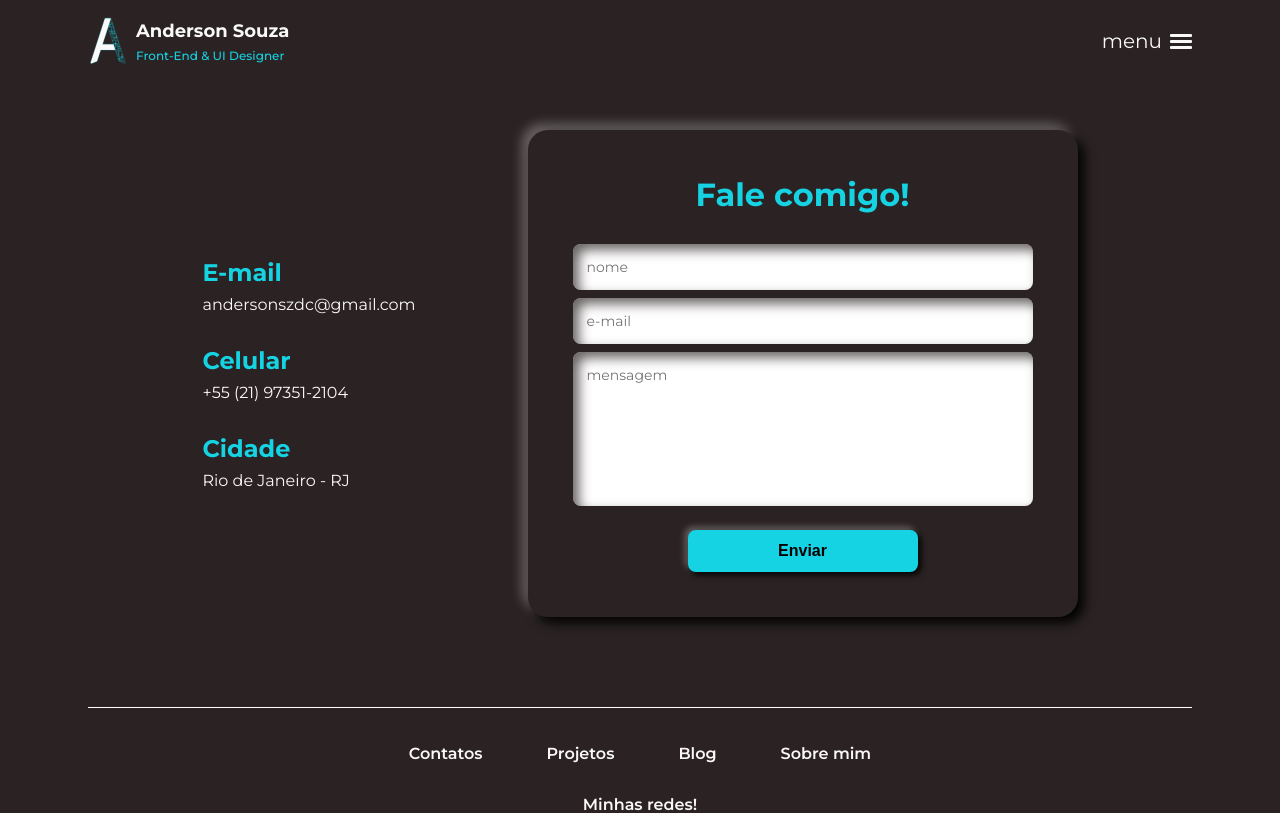
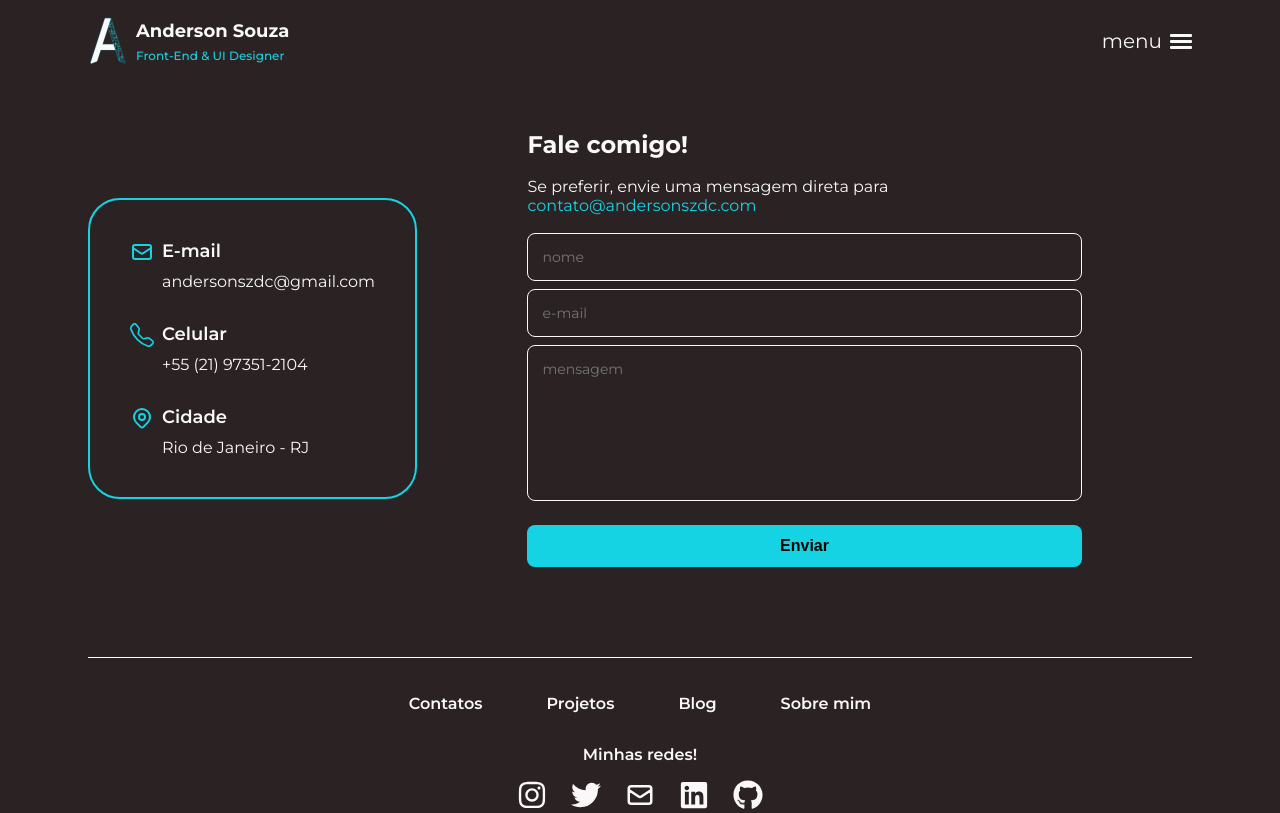
Before and after one commit to andersonszdc/My-site, a Next.js app: page /contatos in a window 1280 px wide. Shown: the top 813 px of the page. Built offline with nearby package versions, Linux system fonts and the light colour scheme; no server answers.

Commit message:
feat: updated contacts page

```diff
--- a/components/Forms.tsx
+++ b/components/Forms.tsx
@@ -8,17 +8,20 @@ interface WrapperProps {
 const Wrapper = styled.div<WrapperProps>`
     display: flex;
     flex-direction: column;
-    padding: 4.5rem;
     width: 100%;
-    max-width: 55rem;
-    background-color: #2B2323;
-    border-radius: 2rem;
-    box-shadow: 6px 6px 12px 0px rgba(0, 0, 0, 1), -6px -6px 12px 0px rgba(255, 255, 255, 0.3);
+    padding: 0 10%;
 
     h2 {
-      font-size: 3.2rem;
-      margin-bottom: 3rem;
-      text-align: center;
+      font-size: 2.4rem;
+    }
+
+    p {
+      font-size: 1.6rem;
+      margin: 1.8rem 0;
+      font-weight: 400;
+    }
+
+    .contrast {
       color: ${props => props.theme.colors.blue};
     }
 
@@ -30,15 +33,15 @@ const Wrapper = styled.div<WrapperProps>`
 
     .inputs {
       border-radius: .8rem;
-      border: none;
+      border: 1px solid ${props => props.theme.colors.text};
       padding: 1.4rem;
       font-family: 'Montserrat';
       font-size: 1.4rem;
-      box-shadow: 6px 6px 12px 0px rgba(43, 35, 35, 0.7) inset;
+      background-color: transparent;
     }
 
     .send {
-      width: 50%;
+      width: 100%;
       border: none;
       padding: 1.2rem;
       border-radius: .8rem;
@@ -47,7 +50,6 @@ const Wrapper = styled.div<WrapperProps>`
       font-weight: 600;
       background-color: ${props => props.theme.colors.blue};
       cursor: pointer;
-      box-shadow: 3px 3px 6px 0px rgba(0, 0, 0, 1), -3px -3px 6px 0px rgba(255, 255, 255, 0.3);
       ${({loading}) => loading ? 'opacity: 0.5' : 'opacity: 1'};
     }
 
@@ -65,7 +67,11 @@ const Wrapper = styled.div<WrapperProps>`
 
     @media (max-width: 400px) {
       h2 {
-        font-size: 2.4rem;
+        font-size: 2.0rem;
+      }
+
+      p {
+        font-size: 1.4rem;
       }
     }
 `
@@ -114,6 +120,7 @@ const Forms: React.FC = () => {
     return (
         <Wrapper loading={loading} >
             <h2>Fale comigo!</h2>
+            <p>Se preferir, envie uma mensagem direta para <span className="contrast">contato@andersonszdc.com</span></p>
             <form onSubmit={handleSubmit}>
               <input
               className='inputs'
--- a/pages/contatos/index.tsx
+++ b/pages/contatos/index.tsx
@@ -1,13 +1,14 @@
 import React from 'react'
+import { BsTelephone } from 'react-icons/bs'
+import { HiOutlineLocationMarker, HiOutlineMail } from 'react-icons/hi'
 import styled from 'styled-components'
 import Forms from '../../components/Forms'
 
 const Wrapper = styled.div`
   display: flex;
-  gap: 11.2rem;
   justify-content: center;
   align-items: center;
-  padding: 0 7%;
+  padding: 0 4%;
   margin: 4.8rem 0 9rem 0;
 
   @media (max-width: 1000px) {
@@ -24,21 +25,47 @@ const Infos = styled.ul`
   display: flex;
   flex-direction: column;
   gap: 3.2rem;
+  padding: 4rem;
+  border-radius: 3.2rem;
+  border: 2px solid ${props => props.theme.colors.blue};
+
   .infos_item {
-    display: flex;
-    flex-direction: column;
+    display: grid;
+    grid-template-columns: 2.4rem auto;
     list-style: none;
     gap: .8rem;
+  }
+
+  .icon {
+    font-size: 2.4rem;
+    color: ${props => props.theme.colors.blue};
+  }
+
+  h2 {
+    font-size: 1.8rem;
+    font-weight: 600;
+  }
+
+  h3 {
+    grid-column: 2/3;
+    font-size: 1.6rem;
+    font-weight: 400;
+  }
+
+  @media (max-width: 400px) {
+    padding: 1.6rem;
+    border-radius: 1.2rem;
+
+    .icon {
+      font-size: 1.6rem;
+    }
 
     h2 {
-      font-size: 2.4rem;
-      font-weight: 700;
-      color: ${props => props.theme.colors.blue};
+      font-size: 1.4rem;
     }
 
     h3 {
-      font-size: 1.6rem;
-      font-weight: 400;
+      font-size: 1.2rem;
     }
   }
 `
@@ -49,14 +76,17 @@ const Contatos: React.FC = () => {
     <Wrapper>
       <Infos>
         <li className="infos_item">
+          <HiOutlineMail className="icon" />
           <h2>E-mail</h2>
           <h3>andersonszdc@gmail.com</h3>
         </li>
         <li className="infos_item">
+          <BsTelephone className="icon" />
           <h2>Celular</h2>
           <h3>+55 (21) 97351-2104</h3>
         </li>
         <li className="infos_item">
+          <HiOutlineLocationMarker className="icon" />
           <h2>Cidade</h2>
           <h3>Rio de Janeiro - RJ</h3>
         </li>
```
